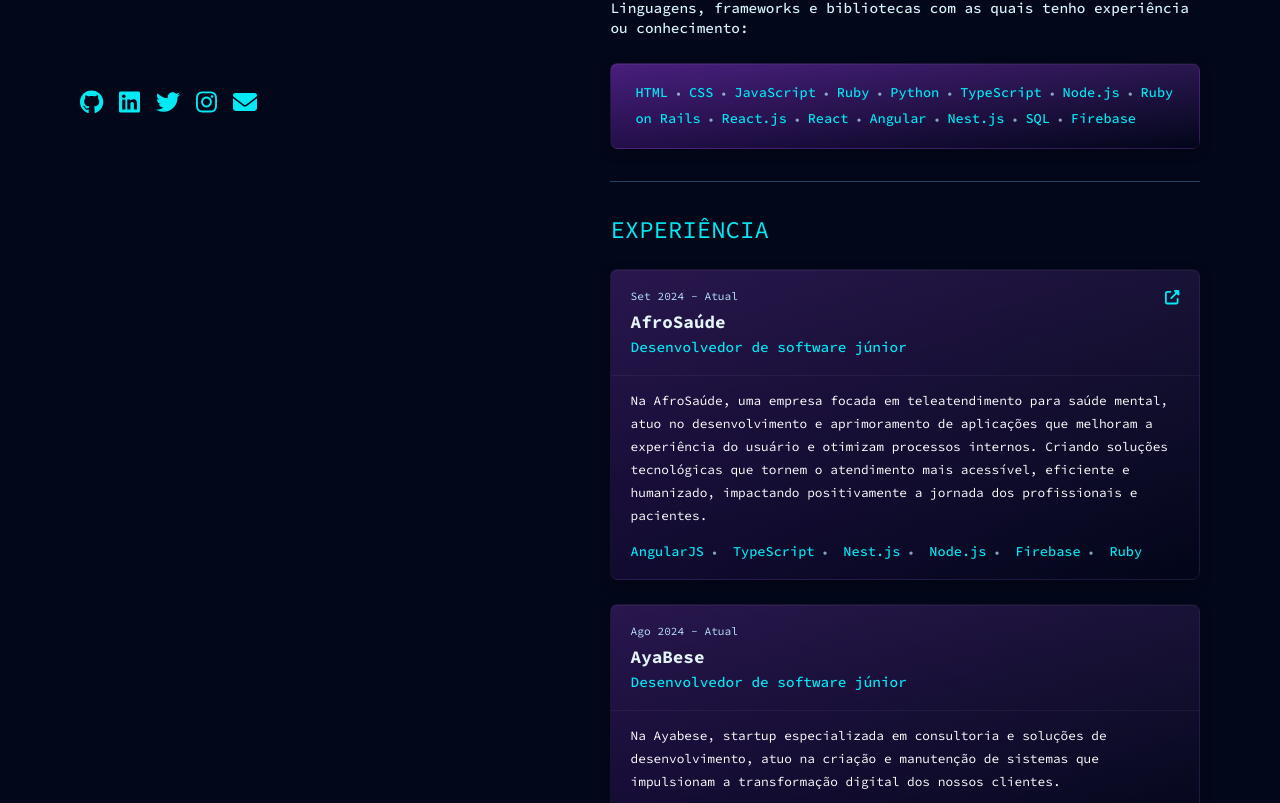
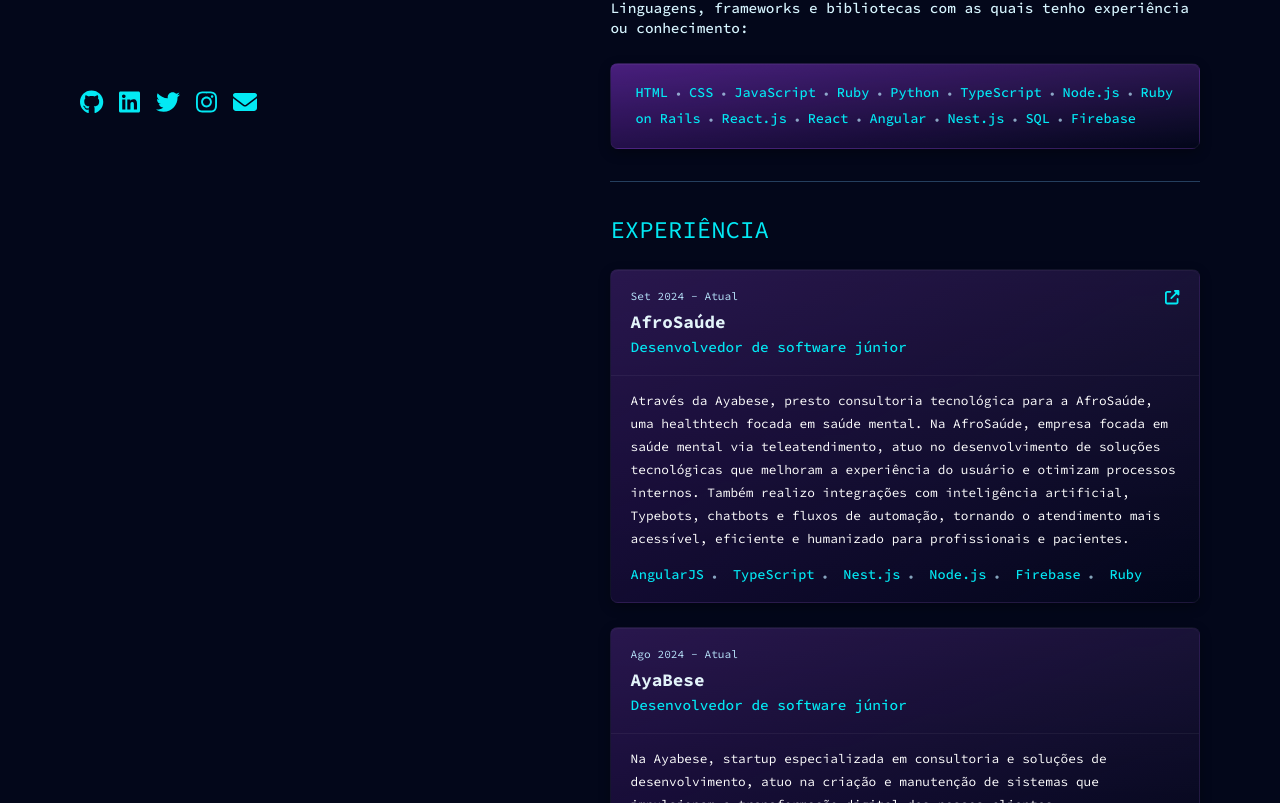
Before and after one commit to OseOliv/portfoliov5, an Angular app: page / in a window 1280 px wide. Shown: the part 602-1405 px from the top of the page. Built offline with nearby package versions, Linux system fonts and the light colour scheme.

Commit message:
feat: adiciona descricao experiencia

```diff
--- a/src/app/components/main/experience/experience.component.ts
+++ b/src/app/components/main/experience/experience.component.ts
@@ -2,7 +2,6 @@
 import { CommonModule } from '@angular/common';
 import { FontAwesomeModule } from '@fortawesome/angular-fontawesome';
 import { faExternalLinkAlt } from '@fortawesome/free-solid-svg-icons';
-
 
 interface Experience {
   period: string;
@@ -28,7 +27,7 @@
       company: 'AfroSaúde',
       role: 'Desenvolvedor de software júnior',
       description:
-        'Na AfroSaúde, uma empresa focada em teleatendimento para saúde mental, atuo no desenvolvimento e aprimoramento de aplicações que melhoram a experiência do usuário e otimizam processos internos. Criando soluções tecnológicas que tornem o atendimento mais acessível, eficiente e humanizado, impactando positivamente a jornada dos profissionais e pacientes.',
+        'Através da Ayabese, presto consultoria tecnológica para a AfroSaúde, uma healthtech focada em saúde mental. Na AfroSaúde, empresa focada em saúde mental via teleatendimento, atuo no desenvolvimento de soluções tecnológicas que melhoram a experiência do usuário e otimizam processos internos. Também realizo integrações com inteligência artificial, Typebots, chatbots e fluxos de automação, tornando o atendimento mais acessível, eficiente e humanizado para profissionais e pacientes.',
       technologies: [
         'AngularJS',
         'TypeScript',
@@ -52,7 +51,7 @@
         'TypeScript',
         'AngularJS',
       ],
-      website: '#'
+      website: '#',
     },
   ];
 }
```
